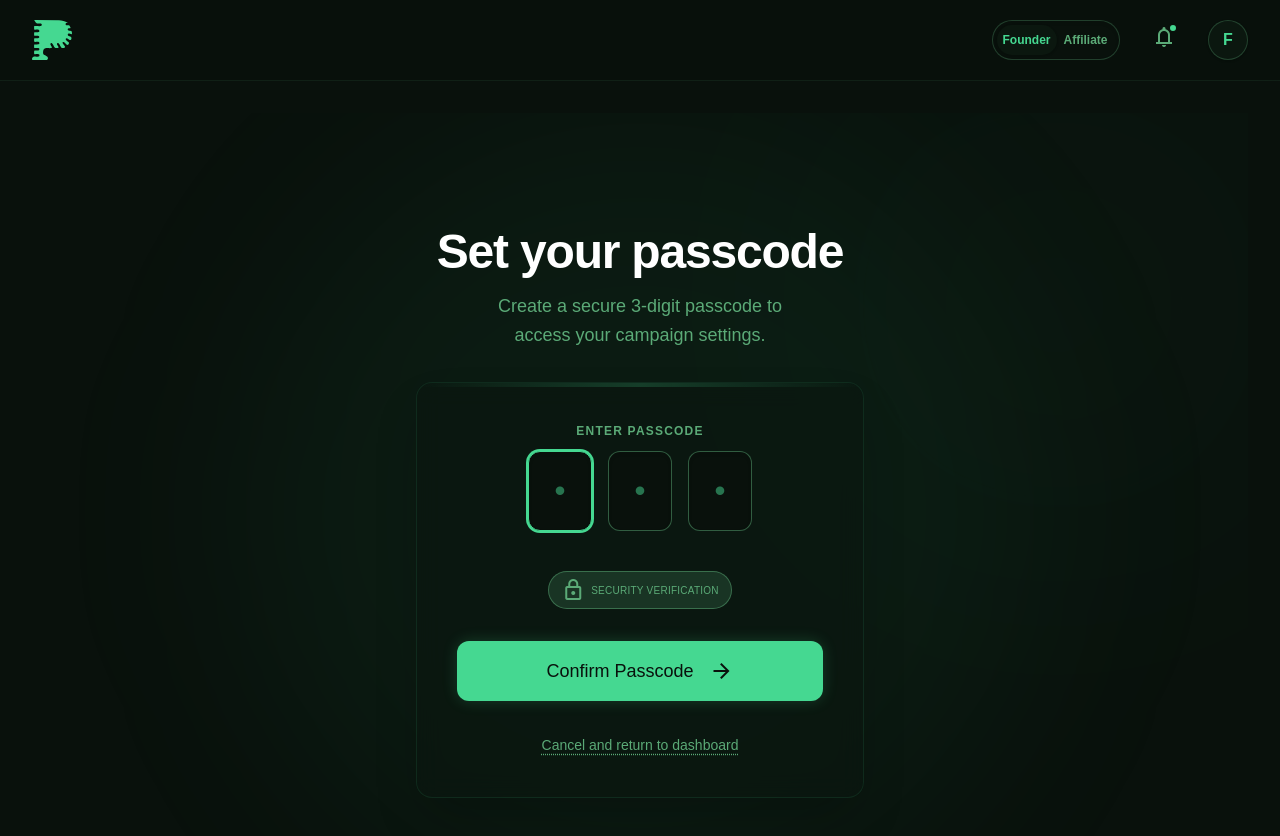
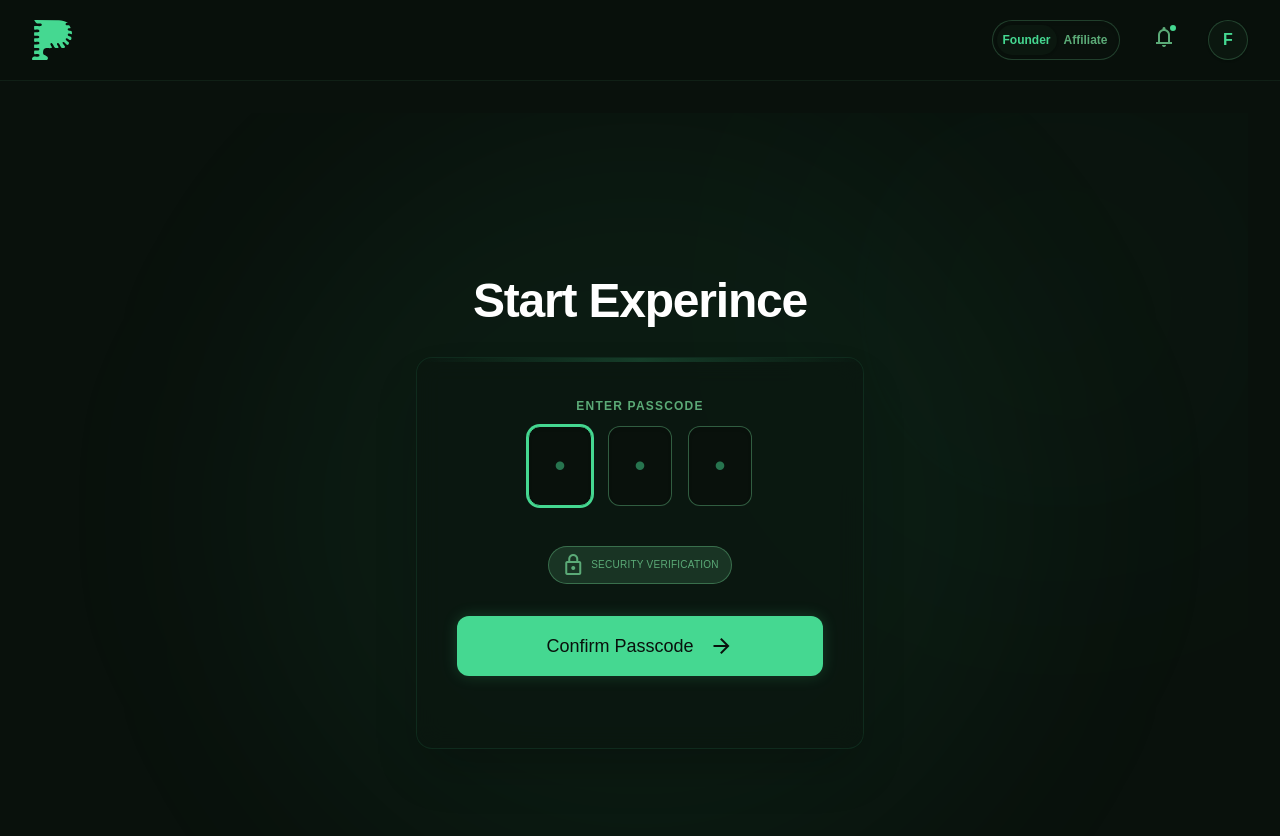
Before and after one commit to 7ossam26/proovd-demo, a Next.js app: page /onboarding/passcode in a window 1280 px wide. Shown: the top 836 px of the page. Built offline with nearby package versions, Linux system fonts and the light colour scheme; a web font is replaced by a local one.

Commit message:
fix some typo and colors

```diff
--- a/src/app/onboarding/passcode/page.js
+++ b/src/app/onboarding/passcode/page.js
@@ -81,11 +81,9 @@ export default function PasscodePage() {
       <main className="w-full max-w-md relative z-10">
         <div className="mb-8 text-center">
           <h1 className="text-4xl md:text-5xl font-bold font-display text-white mb-4 tracking-tight">
-            Set your passcode
+            Start Experince
           </h1>
-          <p className="text-brand-text-muted text-base md:text-lg max-w-xs mx-auto leading-relaxed">
-            Create a secure 3-digit passcode to access your campaign settings.
-          </p>
+
         </div>
 
         <div className="bg-brand-surface/60 backdrop-blur-md border border-brand-primary/10 rounded-2xl p-8 md:p-10 relative overflow-hidden shadow-2xl">
@@ -150,9 +148,7 @@ export default function PasscodePage() {
           </form>
 
           <div className="mt-8 text-center">
-            <button className="text-sm text-brand-text-muted hover:text-brand-primary transition-colors underline decoration-dotted underline-offset-4">
-              Cancel and return to dashboard
-            </button>
+
           </div>
         </div>
       </main>
@@ -201,10 +197,7 @@ export default function PasscodePage() {
                   </h3>
                 </div>
 
-                <p className="text-brand-text-muted text-sm leading-relaxed px-2">
-                  You've unlocked exclusive access to advanced analytics and
-                  high-stake campaign controls.
-                </p>
+
 
                 <div className="w-full pt-4 space-y-3">
                   <Button
--- a/src/app/onboarding/pitch/page.js
+++ b/src/app/onboarding/pitch/page.js
@@ -102,6 +102,10 @@ export default function PitchPage() {
                 className="py-4 text-lg font-bold shadow-[0_0_15px_rgba(69,216,145,0.2)] hover:shadow-[0_0_25px_rgba(69,216,145,0.4)] rounded-xl">
                 Transform my Idea
               </Button>
+              <p className="text-sm md:text-base text-brand-text-muted/80 font-medium tracking-wide mt-4">
+                When you speak your Ideas out loud, you give them{" "}
+                <span className="text-brand-primary font-bold">Life</span>.
+              </p>
             </motion.div>
           ) : (
             <motion.div
@@ -141,8 +145,8 @@ export default function PitchPage() {
                     onClick={stopRecording}>
                     <div className="absolute inset-0 bg-brand-primary/20 rounded-full animate-ping opacity-50 duration-1000" />
                     <div className="absolute inset-[-20px] bg-brand-primary/5 rounded-full blur-2xl" />
-                    <button className="relative w-32 h-32 md:w-40 md:h-40 rounded-full flex items-center justify-center shadow-[0_0_50px_-10px_rgba(69,216,145,0.3)] bg-gradient-to-br from-brand-primary to-brand-primary-dark border-[6px] border-brand-surface/50 backdrop-blur-sm z-20">
-                      <div className="w-10 h-10 md:w-12 md:h-12 bg-white rounded-md shadow-sm transform transition-transform hover:scale-90" />
+                    <button className="relative w-32 h-32 md:w-40 md:h-40 rounded-full flex items-center justify-center shadow-[0_0_50px_10px_rgba(69,216,145,.5)] bg-gradient-to-br from-brand-primary to-brand-primary-dark border-brand-surface/50 backdrop-blur-sm z-20">
+                      <div className="w-12 h-12 md:w-14 md:h-14 bg-white rounded-lg shadow-md transform transition-transform hover:scale-90" />
                     </button>
                   </motion.div>
                 )}
@@ -241,13 +245,6 @@ export default function PitchPage() {
             </motion.div>
           )}
         </AnimatePresence>
-
-        <footer className="absolute bottom-8 w-full text-center px-6 z-10">
-          <p className="text-sm md:text-base text-brand-text-muted/80 font-medium tracking-wide">
-            When you speak your Ideas out loud, you give them{" "}
-            <span className="text-brand-primary font-bold">Life</span>.
-          </p>
-        </footer>
       </main>
     </div>
   );
--- a/src/app/product/page.js
+++ b/src/app/product/page.js
@@ -289,7 +289,7 @@ export default function ProductPage() {
 
       {/* Footer */}
       <footer className="py-8 text-center text-brand-surface-light text-xs font-medium tracking-wide border-t border-brand-surface/10 mt-10">
-        © 2024 Project Platform. All rights reserved.
+        © 2025 Proovd Dev Team. All rights reserved.
       </footer>
     </div>
   );
```
Lines whose indentation alone changed are shown as unchanged.
